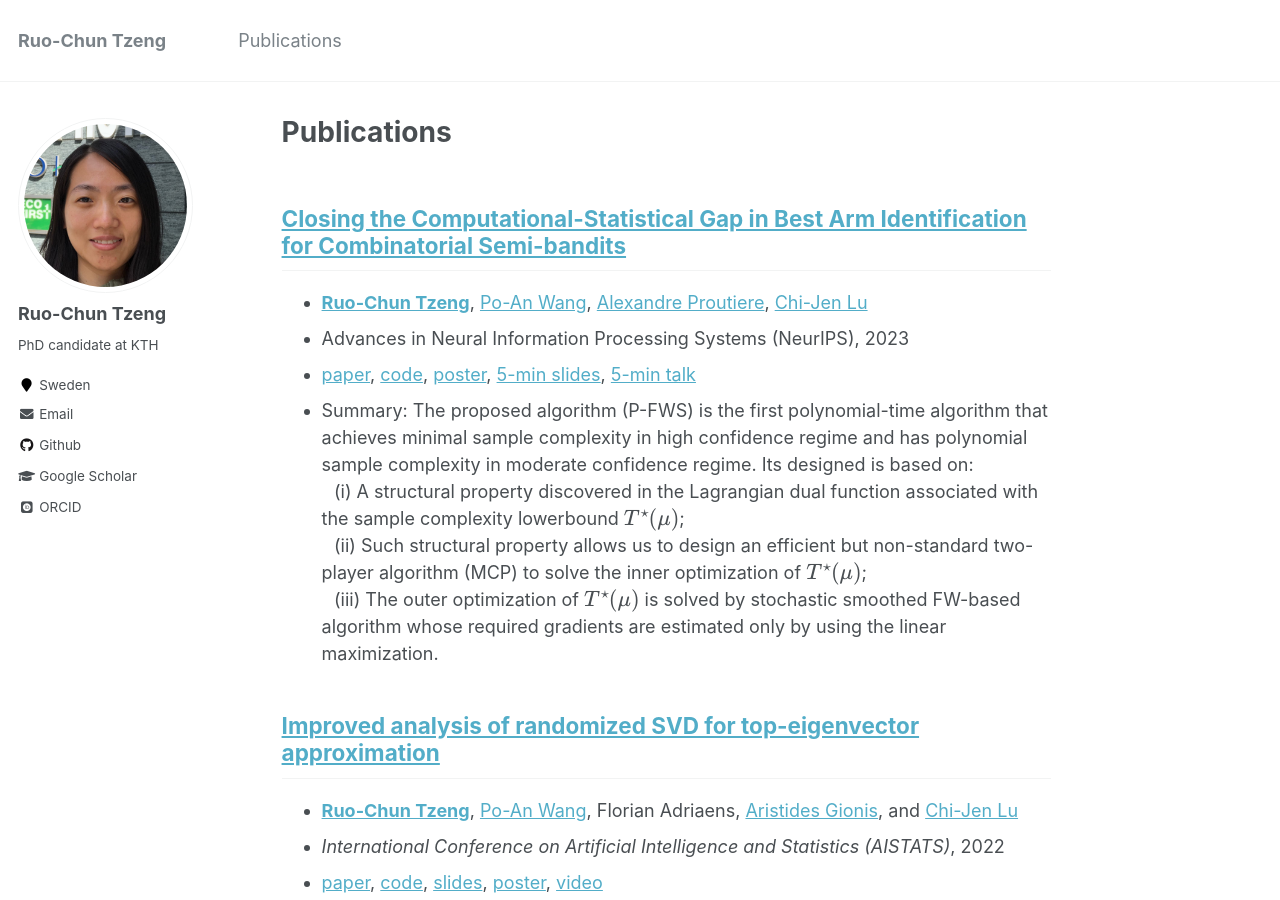
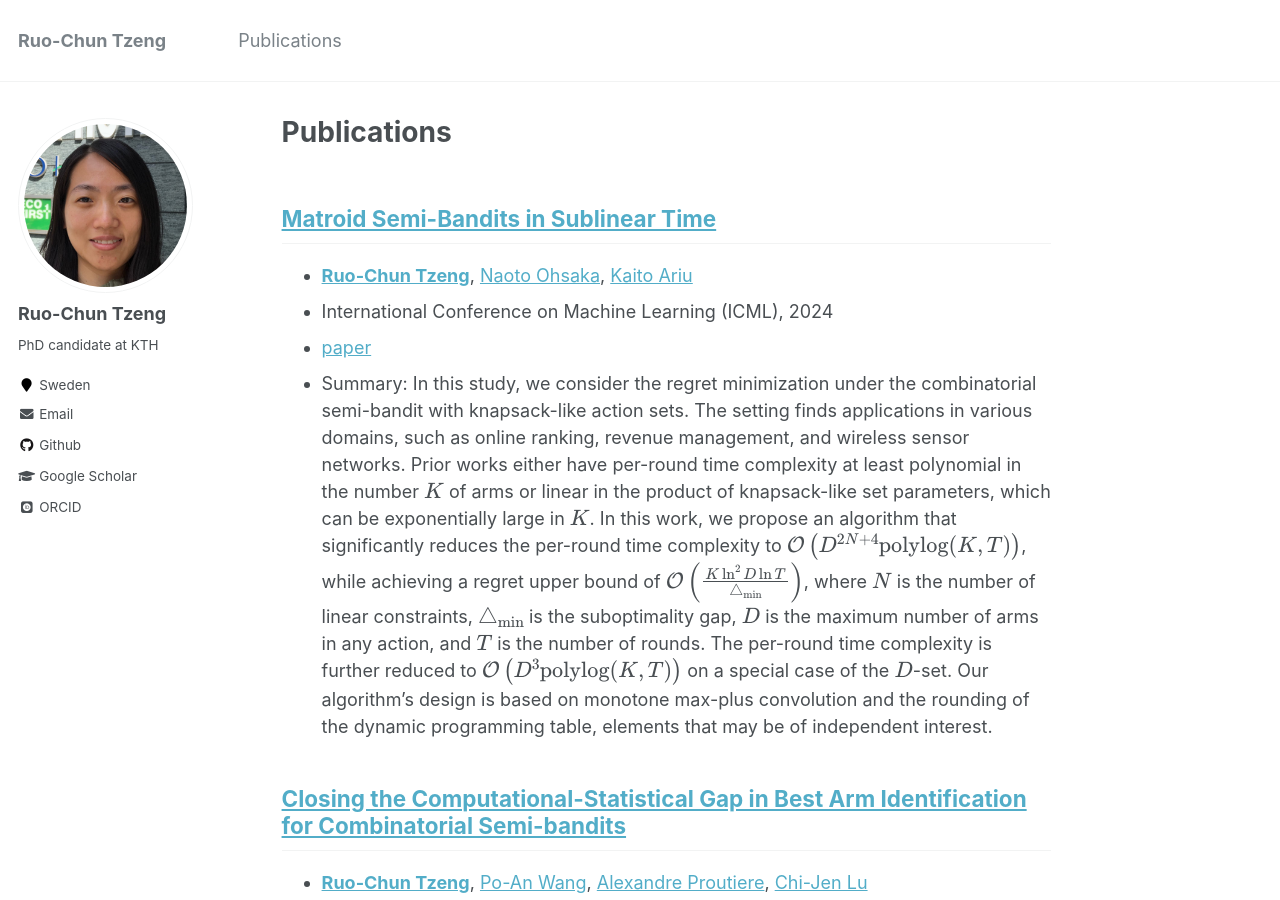
Before and after one commit to rctzeng/rctzeng.github.io, a Jekyll site: the page built from _pages/publications.md, in a window 1280 px wide and 900 px high. Built offline with Jekyll 4.4.1, drawn with Linux system fonts in a browser that asks for light colours; some web fonts are replaced; formulas are drawn with MathJax 3.

Commit message:
Update publications.md

```diff
--- a/_pages/publications.md
+++ b/_pages/publications.md
@@ -4,6 +4,13 @@ excerpt: "About me"
 permalink: /publications/
 author_profile: true
 ---
+
+## [Matroid Semi-Bandits in Sublinear Time](https://openreview.net/forum?id=MwQ53xAIPs)
+* **[Ruo-Chun Tzeng](https://scholar.google.com/citations?user=jntcHQ0AAAAJ)**, [Naoto Ohsaka](https://scholar.google.co.jp/citations?user=Qgkc9DgAAAAJ), [Kaito Ariu](https://scholar.google.co.jp/citations?user=4zXjxhsAAAAJ)
+* International Conference on Machine Learning (ICML), 2024
+* [paper](https://openreview.net/pdf?id=MwQ53xAIPs)
+* Summary: In this study, we consider the regret minimization under the combinatorial semi-bandit with knapsack-like action sets. The setting finds applications in various domains, such as online ranking, revenue management, and wireless sensor networks.
+Prior works either have per-round time complexity at least polynomial in the number $K$ of arms or linear in the product of knapsack-like set parameters, which can be exponentially large in $K$. In this work, we propose an algorithm that significantly reduces the per-round time complexity to $\mathcal{O}\left(D^{2N+4}\text{polylog}(K,T)\right)$, while achieving a regret upper bound of $\mathcal{O}\left(\frac{K\ln^2D\ln T}{\triangle_{\min}}\right)$, where $N$ is the number of linear constraints, $\triangle_{\min}$ is the suboptimality gap, $D$ is the maximum number of arms in any action, and $T$ is the number of rounds. The per-round time complexity is further reduced to $\mathcal{O}\left(D^3\text{polylog}(K,T)\right)$ on a special case of the $D$-set. Our algorithm's design is based on monotone max-plus convolution and the rounding of the dynamic programming table, elements that may be of independent interest.
 
 ## [Closing the Computational-Statistical Gap in Best Arm Identification for Combinatorial Semi-bandits](https://openreview.net/forum?id=8jg8z3ASiw)
 * **[Ruo-Chun Tzeng](https://scholar.google.com/citations?user=jntcHQ0AAAAJ)**, [Po-An Wang](https://scholar.google.com/citations?user=kzXIxFYAAAAJ), [Alexandre Proutiere](https://scholar.google.com/citations?user=g5sya5cAAAAJ), [Chi-Jen Lu](https://scholar.google.com/citations?user=B_SGfJoAAAAJ)
```
